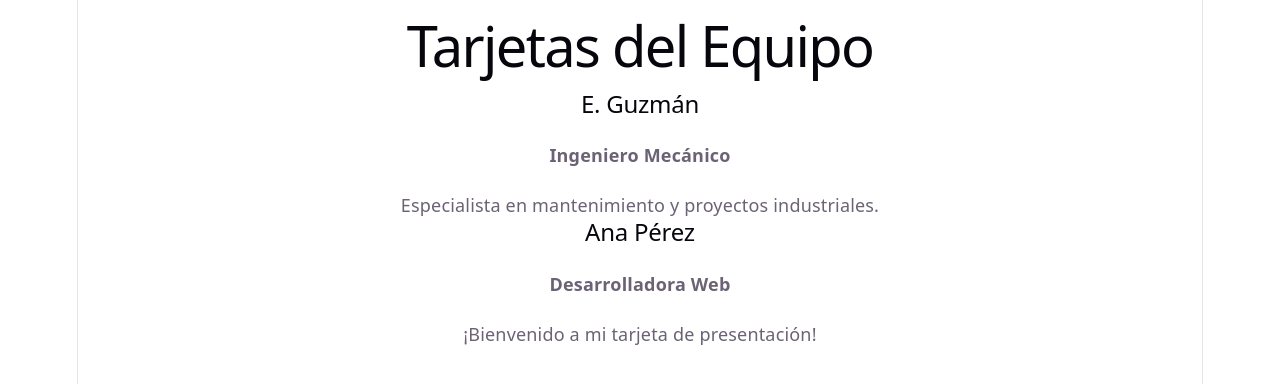
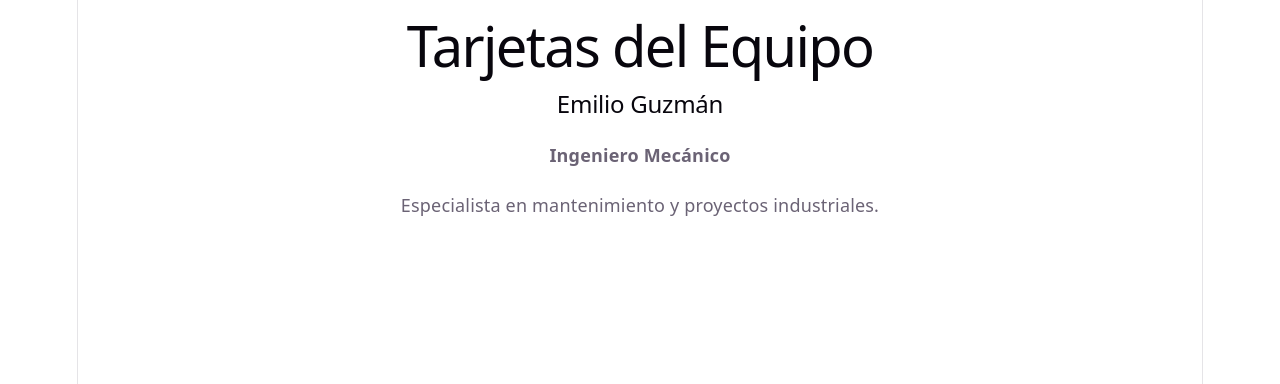
Before and after one commit to Emi-Ing04/EjerciciosCurso, a React (Vite) app in the folder Modulo4-IntroduccionReact/CLASE 01/mi-tarjeta/: page / in a window 1280 px wide. Shown: the top 384 px of the page. Built offline with nearby package versions, Linux system fonts and the light colour scheme.

Commit message:
feat: update Tarjeta component to display full name for better clarity; remove unused Tarjeta instance

```diff
--- a/Modulo4-IntroduccionReact/CLASE 01/mi-tarjeta/src/App.jsx
+++ b/Modulo4-IntroduccionReact/CLASE 01/mi-tarjeta/src/App.jsx
@@ -8,16 +8,9 @@ function App() {
       <div className="cards-wrapper">
         {/* Pass the data here. Using an initial or alias is a great way to protect your privacy online */}
         <Tarjeta
-          nombre="E. Guzmán"
+          nombre="Emilio Guzmán"
           profesion="Ingeniero Mecánico"
           mensaje="Especialista en mantenimiento y proyectos industriales."
-        />
-
-        {/* You can reuse the exact same component for someone else */}
-        <Tarjeta
-          nombre="Ana Pérez"
-          profesion="Desarrolladora Web"
-          mensaje="¡Bienvenido a mi tarjeta de presentación!"
         />
       </div>
     </div>
```
